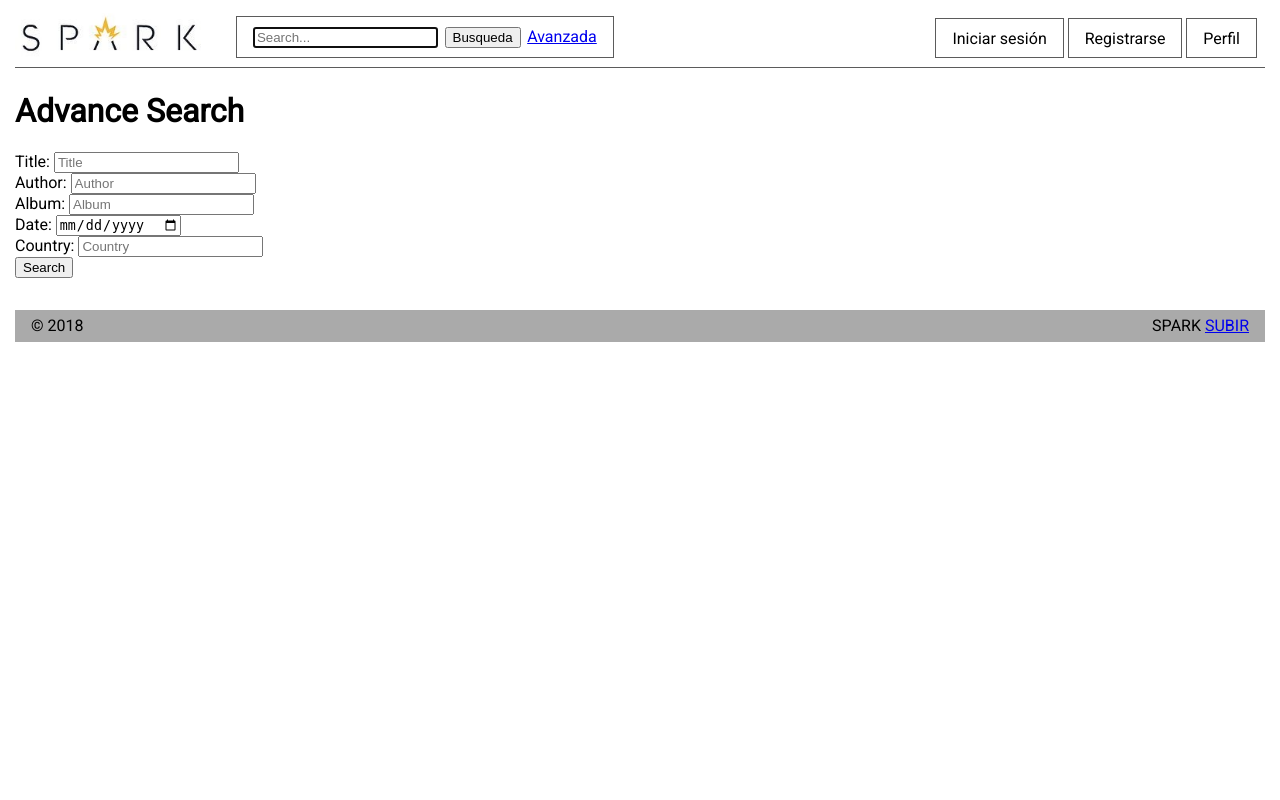
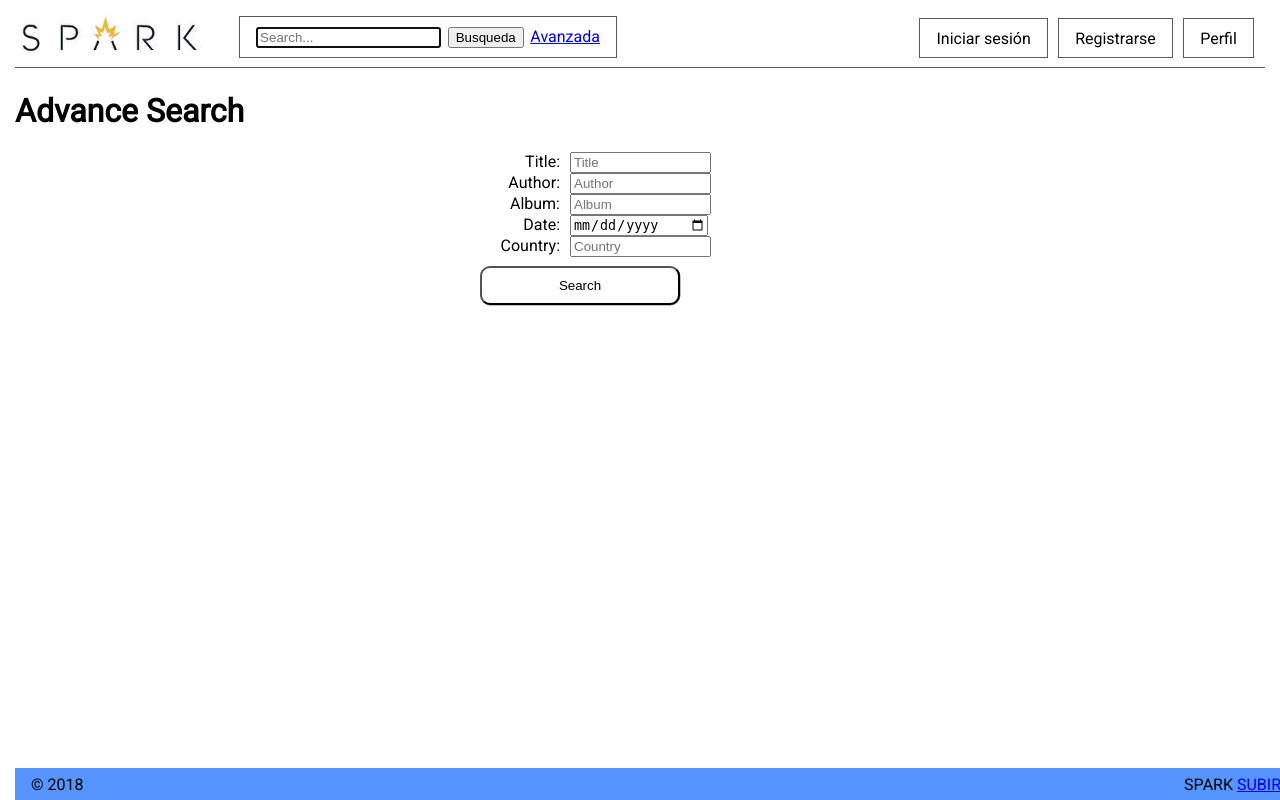
Before and after one commit to AllRacs/daw-destello, a PHP site: page /formulario_busqueda.html in a window 1280 px wide. Run offline with PHP 8.4, Linux system fonts and the light colour scheme.

Commit message:
Color on general.css and Registro.css left

```diff
--- a/css/general.css
+++ b/css/general.css
@@ -27,7 +27,7 @@ body > header > a > img {
     justify-content: space-between;
 }
 
-.top_header > form > input, .top_header > form > input + button {
+.top_header > form > input, .top_header > form > input , button {
     margin-right: 0.2em;
 }
 
@@ -40,10 +40,13 @@ body > header > a > img {
     height: 1.3em;
     padding: 0.6em 1em;
     border-radius: 0px;
+    margin-right: 0.2em;
+    margin-left: 0.2em;
+
 }
 
 #user_status {
-    padding-top: 0.8em;
+    padding-top: 0.8em
 }
 
 #user_status > label, #user_status > a {
@@ -79,7 +82,7 @@ body > nav > form > span + input {
 /* when you click con "Login" a tab appears to do the log*/
 #check_login:checked + nav {
     display: flex;
-    align-content: center;
+    align-content: center
 }
 
 /* checkbox not displayed */
@@ -89,10 +92,13 @@ body > input {
 
 /* footer */
 body > footer {
-    background-color: #aaa;
+    background-color: #5495ff;
     display: flex;
     flex-direction: row;
     justify-content: space-between;
     padding: 0.4em 1em;
     margin-top: 2em;
+    bottom:0;
+    width:1250px;
+    position:fixed;
 }
--- /dev/null
+++ b/css/main_form_busqueda.css
@@ -0,0 +1,44 @@
+/*Form Busqueda*/
+
+
+body > main > section{
+    width: 20em;
+    display:table;
+    margin-left:auto;
+    margin-right:auto;
+}
+
+body > main > section > form > button{
+    padding: 0.75em;
+    border-radius: 10px;
+    background-color: #fefefe;
+    width: 15em;
+    box-shadow: 0.5px 0.5px grey;
+    cursor:pointer;
+}
+
+body > main > section > form > button:hover{
+   background-color: #5495ff;
+   color:black;
+   box-shadow: 2px 2px grey;
+}
+
+body > main > section > form > input{
+    width: 10em;
+}
+
+body > main > section > form > label {
+    width:5em;
+    clear:left;
+    text-align:right;
+    padding-right:10px;
+}
+
+
+body > main > section > form > input{
+    float:left;
+}
+
+body > main > section > form > label{
+    float:left;
+}
--- a/formulario_busqueda.html
+++ b/formulario_busqueda.html
@@ -5,6 +5,7 @@
         <title>Spark - Fotos, fotos y m&aacute;s fotos</title>
         <link href="https://fonts.googleapis.com/css?family=Roboto" rel="stylesheet">
         <link rel="stylesheet" href="css/general.css">
+        <link rel="stylesheet" href="css/main_form_busqueda.css">
     </head>
     <body>
         <header>
@@ -18,8 +19,8 @@
                 </form>
                 <div id="user_status">
                     <!-- Botones segun estado sesion usuario -->
-  					<label for="check_login">Iniciar sesión</label>
-  					<a href="registro.html">Registrarse</a>
+                    <label for="check_login">Iniciar sesión</label>
+                    <a href="registro.html">Registrarse</a>
                     <a href="mi_perfil.html">Perfil</a>
   				</div>
             </div>
@@ -41,31 +42,38 @@
 
         <main>
             <h1>Advance Search</h1>
+            <section>
             <form id="form_search" action="resultado_busqueda.html">
                 <!--Advance Search Form-->
                 <label>
-                    Title: <input type="text" name="input_title" value="" placeholder="Title">
+                    Title:
                 </label>
+                <input type="text" name="input_title" value="" placeholder="Title">
                 <br>
                 <label>
-                    Author: <input type="text" name="input_author" value="" placeholder="Author">
+                    Author:
                 </label>
+                <input type="text" name="input_author" value="" placeholder="Author">
                 <br>
                 <label>
-                    Album: <input type="text" name="input_album" value="" placeholder="Album">
+                    Album:
                 </label>
+                <input type="text" name="input_album" value="" placeholder="Album">
                 <br>
                 <label>
-                    Date: <input type="date" name="input_date" value="">
+                    Date:
                 </label>
+                <input type="date" name="input_date" value="">
                 <br>
                 <label>
-                    Country: <input type="text" name="input_country" value="" placeholder="Country">
+                    Country:
                 </label>
-                <br>
+                <input type="text" name="input_country" value="" placeholder="Country">
+                <br><br>
                 <button type="submit" id="Advance Search Button">Search</button>
                 <!--End Form-->
             </form>
+            </section>
 
         </main>
 
```
